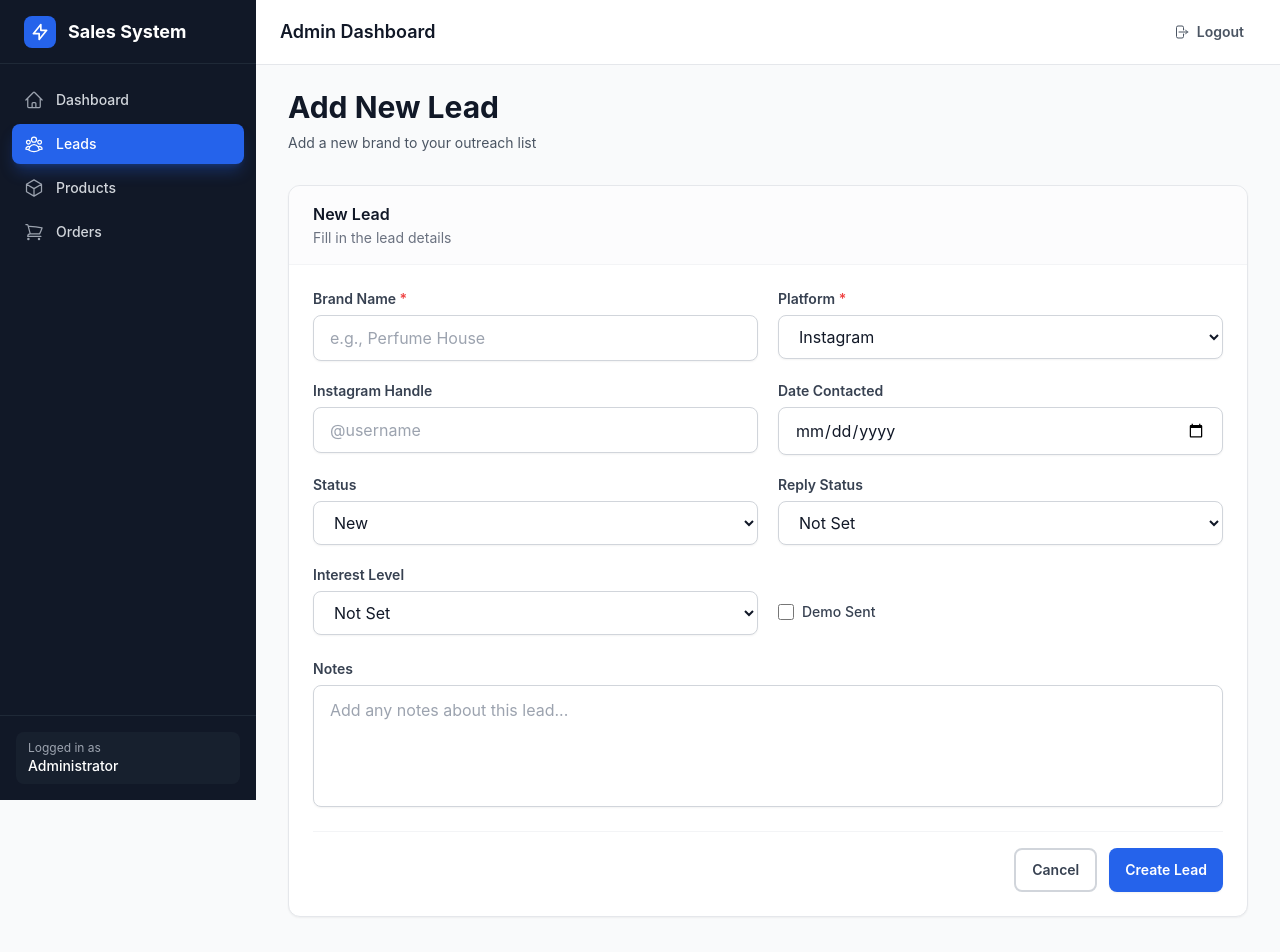
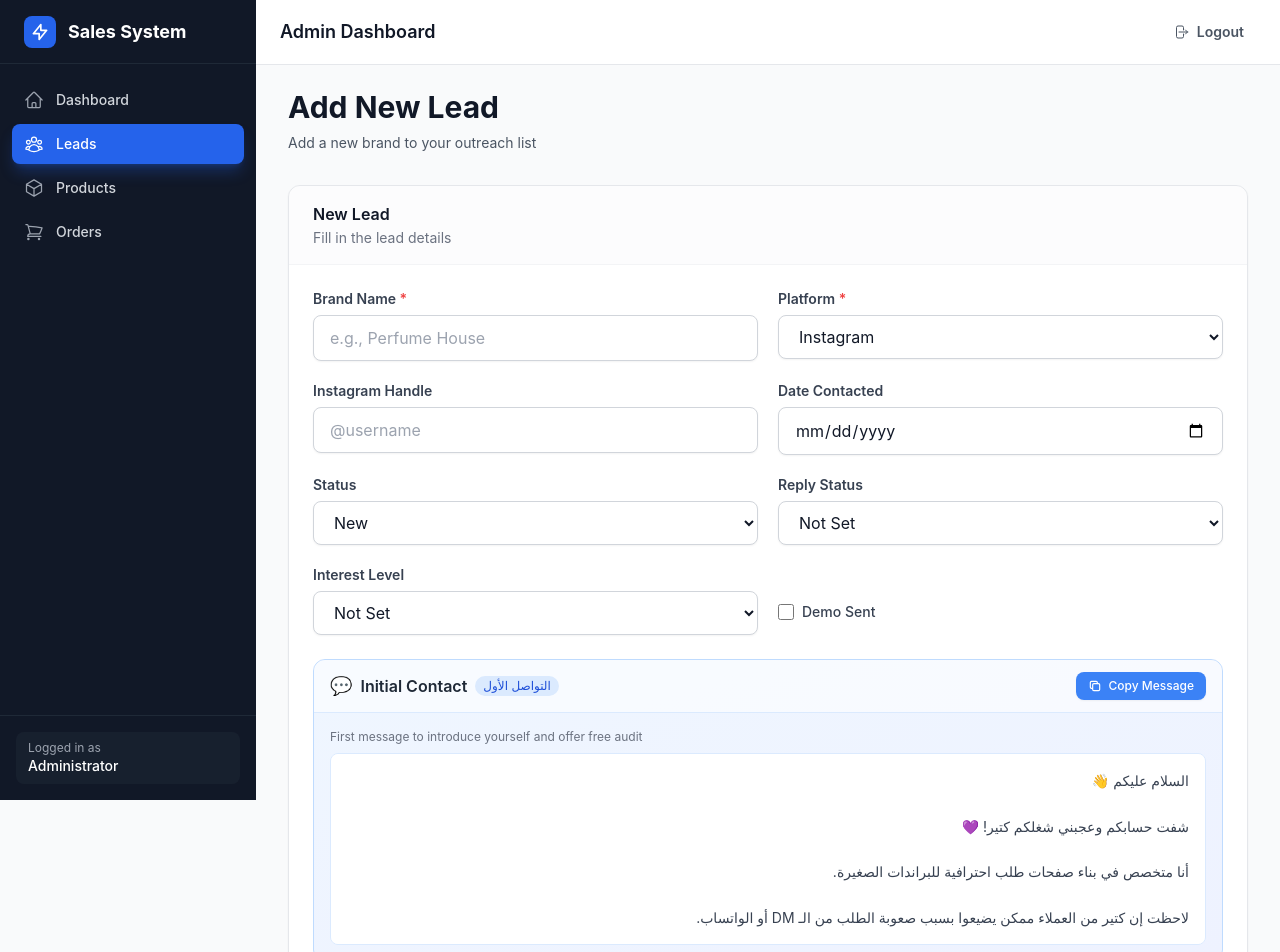
Before and after one commit to abdougarali/sales_system_Doshboard, a Next.js app: page /dashboard/leads/new in a window 1280 px wide. Shown: the top 952 px of the page. Built offline with nearby package versions, Linux system fonts and the light colour scheme.

Commit message:
some change v1

```diff
--- a/components/leads/LeadForm.tsx
+++ b/components/leads/LeadForm.tsx
@@ -5,6 +5,7 @@ import { useRouter } from 'next/navigation';
 import Card from '@/components/ui/Card';
 import Button from '@/components/ui/Button';
 import { ILead, Platform, ReplyStatus, InterestLevel, LeadStatus } from '@/types';
+import { getMessageByStatus } from '@/lib/utils/leadMessages';
 
 interface LeadFormProps {
   lead?: any;
@@ -14,6 +15,7 @@ export default function LeadForm({ lead }: LeadFormProps) {
   const router = useRouter();
   const [loading, setLoading] = useState(false);
   const [error, setError] = useState('');
+  const [copied, setCopied] = useState(false);
   const [formData, setFormData] = useState({
     brandName: lead?.brandName || '',
     instagramHandle: lead?.instagramHandle || '',
@@ -135,7 +137,10 @@ export default function LeadForm({ lead }: LeadFormProps) {
             <select
               id="status"
               value={formData.status}
-              onChange={(e) => setFormData({ ...formData, status: e.target.value as LeadStatus })}
+              onChange={(e) => {
+                setFormData({ ...formData, status: e.target.value as LeadStatus });
+                setCopied(false);
+              }}
               className="select"
             >
               <option value="new">New</option>
@@ -196,6 +201,75 @@ export default function LeadForm({ lead }: LeadFormProps) {
           </div>
         </div>
 
+        {/* Message Template - Shows based on selected status */}
+        {(() => {
+          const template = getMessageByStatus(formData.status);
+          if (!template) return null;
+
+          const handleCopy = async () => {
+            try {
+              await navigator.clipboard.writeText(template.message);
+              setCopied(true);
+              setTimeout(() => setCopied(false), 2000);
+            } catch (err) {
+              const textarea = document.createElement('textarea');
+              textarea.value = template.message;
+              document.body.appendChild(textarea);
+              textarea.select();
+              document.execCommand('copy');
+              document.body.removeChild(textarea);
+              setCopied(true);
+              setTimeout(() => setCopied(false), 2000);
+            }
+          };
+
+          return (
+            <div className="bg-gradient-to-br from-blue-50 to-indigo-50 rounded-xl border border-blue-200 overflow-hidden animate-fadeIn">
+              <div className="px-4 py-3 bg-white/60 border-b border-blue-100 flex items-center justify-between flex-wrap gap-2">
+                <div className="flex items-center gap-2">
+                  <span className="text-lg">💬</span>
+                  <span className="font-semibold text-gray-800">{template.title}</span>
+                  <span className="text-xs px-2 py-0.5 bg-blue-100 text-blue-700 rounded-full">{template.titleAr}</span>
+                </div>
+                <button
+                  type="button"
+                  onClick={handleCopy}
+                  className={`px-3 py-1.5 rounded-lg text-xs font-medium transition-all duration-200 flex items-center gap-1.5 ${
+                    copied
+                      ? 'bg-green-500 text-white'
+                      : 'bg-blue-500 hover:bg-blue-600 text-white shadow-sm hover:shadow'
+                  }`}
+                >
+                  {copied ? (
+                    <>
+                      <svg className="w-3.5 h-3.5" fill="none" stroke="currentColor" viewBox="0 0 24 24">
+                        <path strokeLinecap="round" strokeLinejoin="round" strokeWidth={2} d="M5 13l4 4L19 7" />
+                      </svg>
+                      Copied!
+                    </>
+                  ) : (
+                    <>
+                      <svg className="w-3.5 h-3.5" fill="none" stroke="currentColor" viewBox="0 0 24 24">
+                        <path strokeLinecap="round" strokeLinejoin="round" strokeWidth={2} d="M8 16H6a2 2 0 01-2-2V6a2 2 0 012-2h8a2 2 0 012 2v2m-6 12h8a2 2 0 002-2v-8a2 2 0 00-2-2h-8a2 2 0 00-2 2v8a2 2 0 002 2z" />
+                      </svg>
+                      Copy Message
+                    </>
+                  )}
+                </button>
+              </div>
+              <div className="p-4">
+                <p className="text-xs text-gray-500 mb-2">{template.description}</p>
+                <div
+                  dir="rtl"
+                  className="bg-white rounded-lg border border-blue-100 p-4 text-right whitespace-pre-wrap text-gray-700 leading-relaxed text-sm max-h-48 overflow-y-auto"
+                >
+                  {template.message}
+                </div>
+              </div>
+            </div>
+          );
+        })()}
+
         <div>
           <label htmlFor="notes" className="label">
             Notes
@@ -203,10 +277,11 @@ export default function LeadForm({ lead }: LeadFormProps) {
           <textarea
             id="notes"
             rows={4}
+            dir="rtl"
             value={formData.notes}
             onChange={(e) => setFormData({ ...formData, notes: e.target.value })}
-            className="textarea"
-            placeholder="Add any notes about this lead..."
+            className="textarea text-right"
+            placeholder="أضف ملاحظاتك هنا..."
           />
         </div>
 
--- /dev/null
+++ b/lib/utils/leadMessages.ts
@@ -0,0 +1,126 @@
+// Static message templates for each lead status
+// These are pre-written Arabic messages for outreach to small brands
+
+export interface MessageTemplate {
+  status: string;
+  title: string;
+  titleAr: string;
+  message: string;
+  description: string;
+}
+
+export const leadMessages: Record<string, MessageTemplate> = {
+  new: {
+    status: 'new',
+    title: 'Initial Contact',
+    titleAr: 'التواصل الأول',
+    message: `السلام عليكم 👋
+
+شفت حسابكم وعجبني شغلكم كتير! 💜
+
+أنا متخصص في بناء صفحات طلب احترافية للبراندات الصغيرة.
+
+لاحظت إن كتير من العملاء ممكن يضيعوا بسبب صعوبة الطلب من الـ DM أو الواتساب.
+
+عندي عرض مجاني: أعمللكم تحليل سريع لوضع الطلبات عندكم وأوريكم كيف ممكن تزيدوا مبيعاتكم.
+
+هل تحبوا نتكلم؟ 🙏`,
+    description: 'First message to introduce yourself and offer free audit',
+  },
+
+  contacted: {
+    status: 'contacted',
+    title: 'Follow-up Message',
+    titleAr: 'متابعة',
+    message: `السلام عليكم مرة تانية 😊
+
+بعتلكم رسالة قبل كذا يوم عن خدمة صفحات الطلب.
+
+فقط حبيت أتأكد إن الرسالة وصلتكم!
+
+لو عندكم أي أسئلة أنا موجود 🙏`,
+    description: 'Follow-up if no response after initial contact',
+  },
+
+  replied: {
+    status: 'replied',
+    title: 'After Reply - Build Interest',
+    titleAr: 'بعد الرد',
+    message: `أهلاً وسهلاً! شكراً على الرد 🙏
+
+الخدمة ببساطة:
+✅ صفحة طلب احترافية باسم براندكم
+✅ لوحة تحكم لإدارة الطلبات والمنتجات
+✅ تتبع حالة كل طلب
+✅ تصميم يناسب هوية البراند
+
+النتيجة: طلبات أكتر + وقت أقل في الردود + شكل احترافي
+
+حابين أوريكم demo سريع؟ 🎯`,
+    description: 'Explain the service after they show interest',
+  },
+
+  demo_sent: {
+    status: 'demo_sent',
+    title: 'After Demo - Close the Deal',
+    titleAr: 'بعد الديمو',
+    message: `أهلاً! 👋
+
+إن شاء الله عجبكم الـ Demo اللي بعتته 🎯
+
+الباقة تشمل:
+📱 صفحة طلب بتصميم خاص
+💻 لوحة تحكم كاملة
+📦 إدارة المنتجات والمخزون
+📊 تتبع الطلبات والإحصائيات
+
+السعر: [أضف السعر هنا]
+مدة التنفيذ: [أضف المدة هنا]
+
+جاهزين نبدأ؟ 🚀`,
+    description: 'Follow up after sending demo to close the sale',
+  },
+
+  converted: {
+    status: 'converted',
+    title: 'Welcome & Onboarding',
+    titleAr: 'ترحيب',
+    message: `مبروك! 🎉
+
+أهلاً بيكم في العائلة!
+
+الخطوات الجاية:
+1️⃣ هنحتاج منكم: اسم البراند + الشعار + الألوان المفضلة
+2️⃣ قائمة المنتجات مع الأسعار والصور
+3️⃣ معلومات التواصل (رقم الواتساب للطلبات)
+
+متى يناسبكم نبدأ؟ 💪`,
+    description: 'Welcome message after successful conversion',
+  },
+
+  lost: {
+    status: 'lost',
+    title: 'Re-engagement',
+    titleAr: 'إعادة التواصل',
+    message: `السلام عليكم 👋
+
+أتمنى تكونوا بخير!
+
+تواصلنا قبل فترة عن خدمة صفحات الطلب.
+
+حبيت أخبركم إن عندنا عروض جديدة الفترة دي 🎁
+
+لو حابين تسمعوا أكتر، أنا موجود!
+
+تحياتي 🙏`,
+    description: 'Try to re-engage lost leads with new offers',
+  },
+};
+
+export function getMessageByStatus(status: string): MessageTemplate | null {
+  return leadMessages[status] || null;
+}
+
+export function getAllMessages(): MessageTemplate[] {
+  return Object.values(leadMessages);
+}
```
Also changed, not shown: anglet-issue.png (added), app/icon.svg (added).
